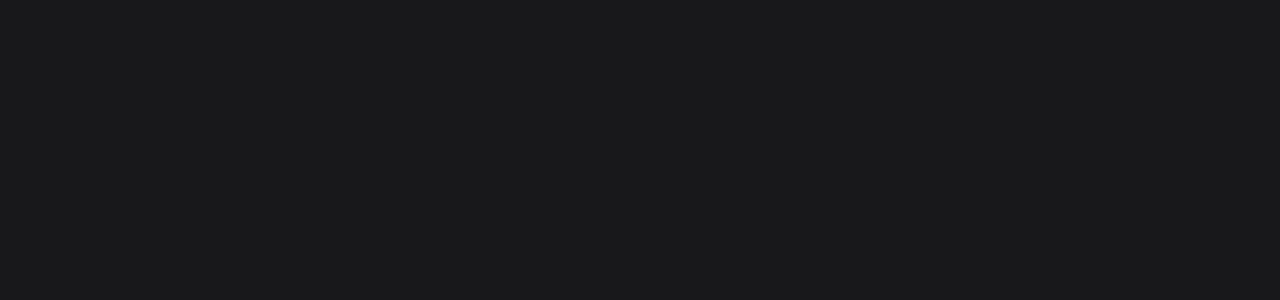
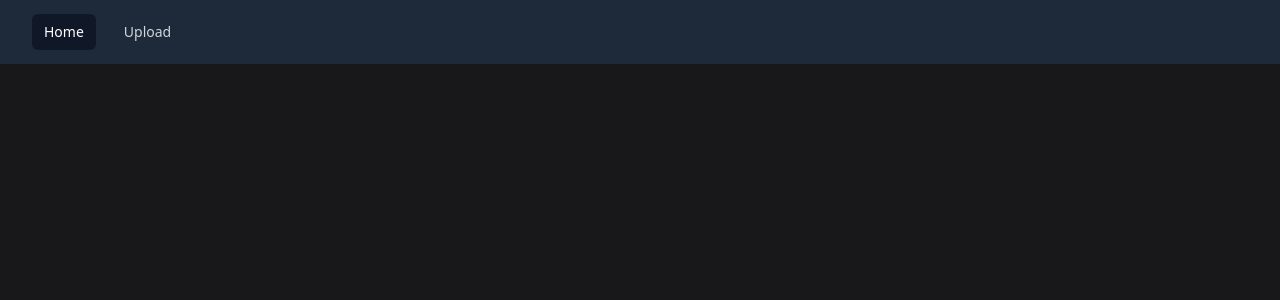
Before and after one commit to muhammadumer403/captionShroud, a React (Vite) app in the folder Frontend/: page / in a window 1280 px wide. Shown: the top 300 px of the page. Built offline with nearby package versions, Linux system fonts and the light colour scheme; sample sign-in values are in the browser's storage.

Commit message:
fet : added sample navbar

```diff
--- a/Frontend/src/componets/Body.jsx
+++ b/Frontend/src/componets/Body.jsx
@@ -1,9 +1,11 @@
 import React from "react";
 import { Outlet } from "react-router-dom";
+import Navbar from "./Navbar";
 
 const Body = () => {
   return (
     <div className="min-h-screen flex flex-col bg-zinc-900 ">
+      <Navbar/>
       <Outlet />
     </div>
   );
--- /dev/null
+++ b/Frontend/src/componets/Navbar.jsx
@@ -0,0 +1,39 @@
+import { NavLink } from "react-router-dom";
+
+function Navbar() {
+  return (
+    <nav className="bg-gray-800">
+      <div className="max-w-7xl mx-auto px-2 sm:px-6 lg:px-8">
+        <div className="relative flex items-center justify-between h-16">
+          <div className="flex-1 flex items-center justify-center sm:items-stretch sm:justify-start">
+            <div className="flex space-x-4">
+              <NavLink
+                to="/"
+                className={({ isActive }) =>
+                  isActive
+                    ? "bg-gray-900 text-white px-3 py-2 rounded-md text-sm font-medium"
+                    : "text-gray-300 hover:bg-gray-700 hover:text-white px-3 py-2 rounded-md text-sm font-medium"
+                }
+              >
+                Home
+              </NavLink>
+
+              <NavLink
+                to="/upload"
+                className={({ isActive }) =>
+                  isActive
+                    ? "bg-gray-900 text-white px-3 py-2 rounded-md text-sm font-medium"
+                    : "text-gray-300 hover:bg-gray-700 hover:text-white px-3 py-2 rounded-md text-sm font-medium"
+                }
+              >
+                Upload
+              </NavLink>
+            </div>
+          </div>
+        </div>
+      </div>
+    </nav>
+  );
+}
+
+export default Navbar;
```
